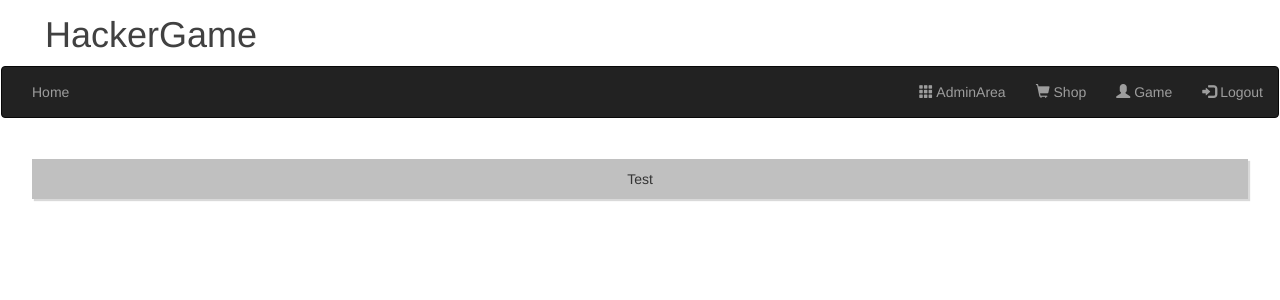
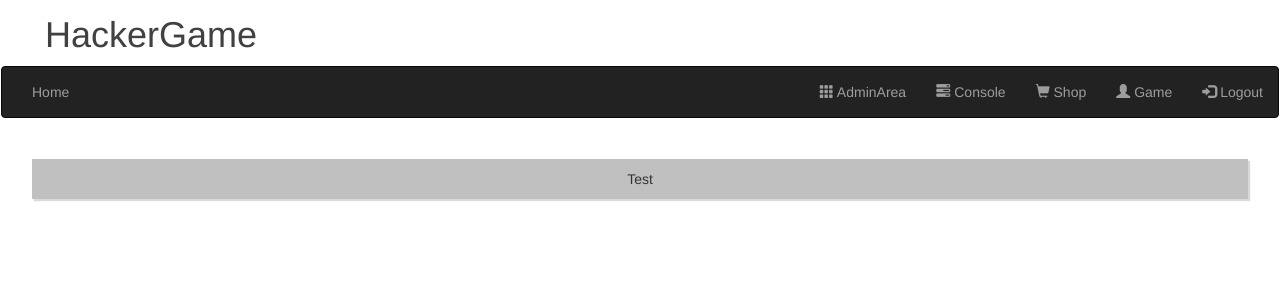
Before and after one commit to MarcelKaemper/HackerGame, a PHP site: page /index.php in a window 1280 px wide. Shown: the top 300 px of the page. Run offline with PHP 8.4, Linux system fonts and the light colour scheme; the visitor is signed in with stand-in values (Sample User, id 1); a stand-in replaces the project's code that opens the database connection.

Commit message:
Added console to menubar

```diff
--- a/menubar.php
+++ b/menubar.php
@@ -11,6 +11,7 @@
                         if($_SESSION["uuid"] == "qd2GnLAuRlAdZTHx" || $_SESSION["uuid"] == "lMaC4qebaekNe6OD"){
                             echo "<li><a href=\"index.php?page=game&content=adminarea\"><span class=\"glyphicon glyphicon-th\"></span> AdminArea</a></li>";
                         }
+                        echo "<li><a href=\"index.php?page=game&content=console\"><span class=\"glyphicon glyphicon-tasks\"></span> Console</a></li>";
                         echo "<li><a href=\"index.php?page=game&content=shop\"><span class=\"glyphicon glyphicon-shopping-cart\"></span> Shop</a></li>";
                         echo "<li><a href=\"index.php?page=game&content=interface\"><span class=\"glyphicon glyphicon-user\"></span> Game</a></li>";
                         echo "<li><a href=\"index.php?page=logout\"><span class=\"glyphicon glyphicon-log-in\"></span> Logout</a></li>";
```
